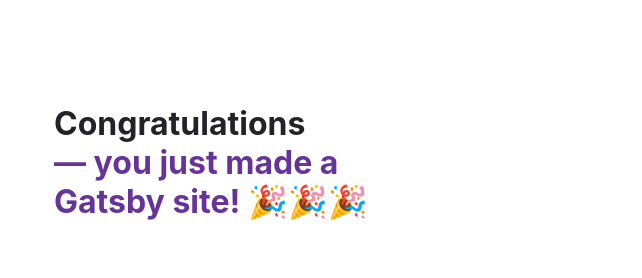
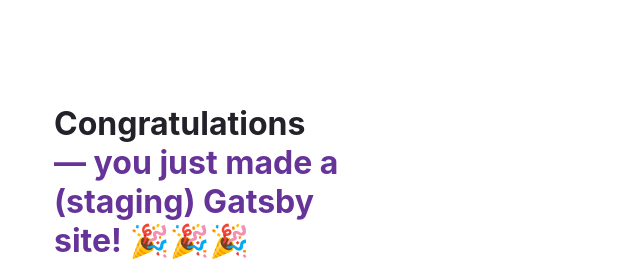
Before and after one commit to randomlyalex/randomly-alex.com, a Gatsby site: page / in a window 1280 px wide. Shown: the top 278 px of the page, without its empty margins (50-692 px from the left). Built offline with nearby package versions, Linux system fonts and the light colour scheme; Gatsby itself is replaced by a stand-in of ours.

Commit message:
Staging merge

```diff
--- a/src/pages/index.js
+++ b/src/pages/index.js
@@ -129,11 +129,11 @@ const links = [
 const IndexPage = () => {
   return (
     <main style={pageStyles}>
-      <title>Home Page</title>
+      <title>Staging Home Page</title>
       <h1 style={headingStyles}>
         Congratulations
         <br />
-        <span style={headingAccentStyles}>— you just made a Gatsby site! </span>
+        <span style={headingAccentStyles}>— you just made a (staging) Gatsby site! </span>
         <span role="img" aria-label="Party popper emojis">
           🎉🎉🎉
         </span>
```
Also changed, not shown: .github/workflows/deploy.yml.
